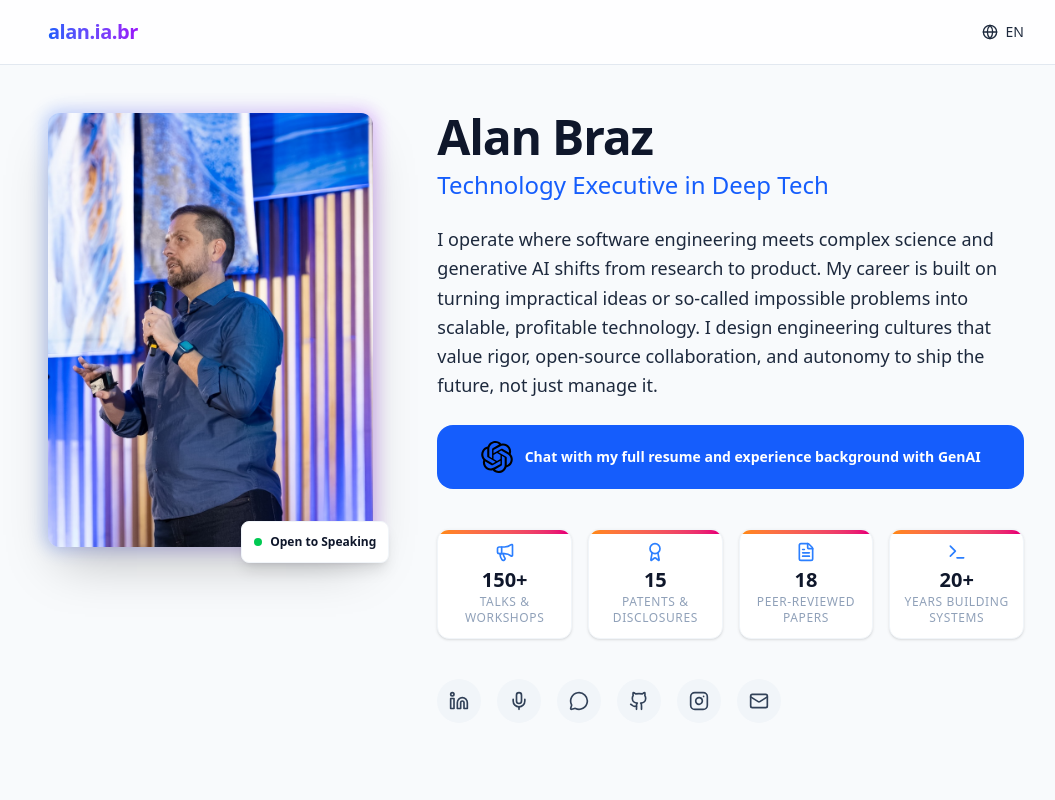
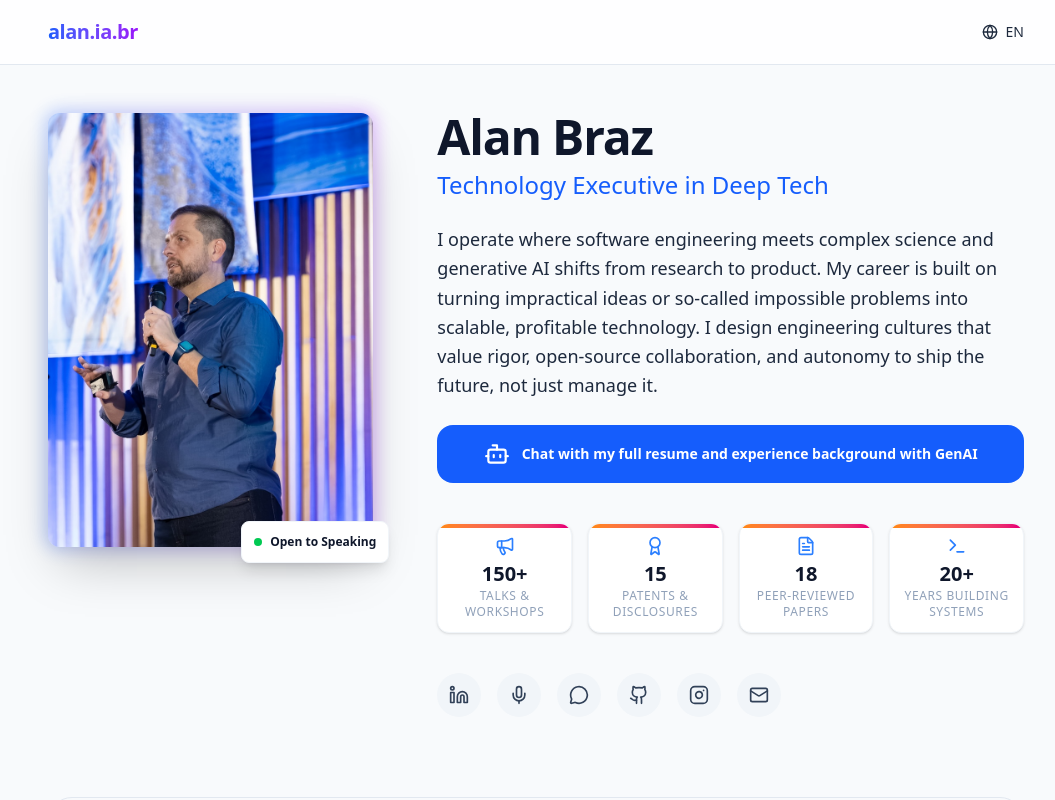
Before and after one commit to alanbraz/alanbraz.github.io, a React (Vite) app: page / in a window 1280 px wide. Shown: the top 800 px of the page, without its empty margins (104-1159 px from the left). Built offline with nearby package versions, Linux system fonts and the light colour scheme.

Commit message:
chat icon and link

```diff
--- a/src/App.jsx
+++ b/src/App.jsx
@@ -17,6 +17,7 @@ import {
   Cpu,
   GraduationCap,
   MessageSquare,
+  Bot,
   Rss,
   Play,
   Radio,
@@ -29,7 +30,8 @@ import {
 import speakerImg from './assets/speaker.jpg';
 
 // --- Data & Content Configuration ---
-const RESUME_CHAT_URL = "https://chatgpt.com/g/g-69246c1df0ec8191b36d8d7a8b84c249-alan-braz-liderando-transformacoes-com-ia";
+// const RESUME_CHAT_URL = "https://chatgpt.com/g/g-69246c1df0ec8191b36d8d7a8b84c249-alan-braz-liderando-transformacoes-com-ia";
+const RESUME_CHAT_URL = "https://cv.alanbraz.com.br";
 
 const DATA = {
   en: {
@@ -674,7 +676,7 @@ export default function AlanBrazPortfolio() {
                 rel="noopener noreferrer"
                 className="inline-flex items-center justify-center gap-3 px-6 py-4 rounded-2xl bg-blue-600 dark:bg-blue-500 text-white font-semibold hover:shadow-lg hover:-translate-y-0.5 transition-all w-full md:w-auto text-center"
               >
-                <img src="/chatgpt.svg" alt="ChatGPT logo" className="h-8 w-auto max-h-8 brightness-0 invert" />
+                <Bot size={26} aria-hidden="true" />
                 <span className="text-sm leading-snug">{t.hero.resume_chat}</span>
               </a>
 
```
